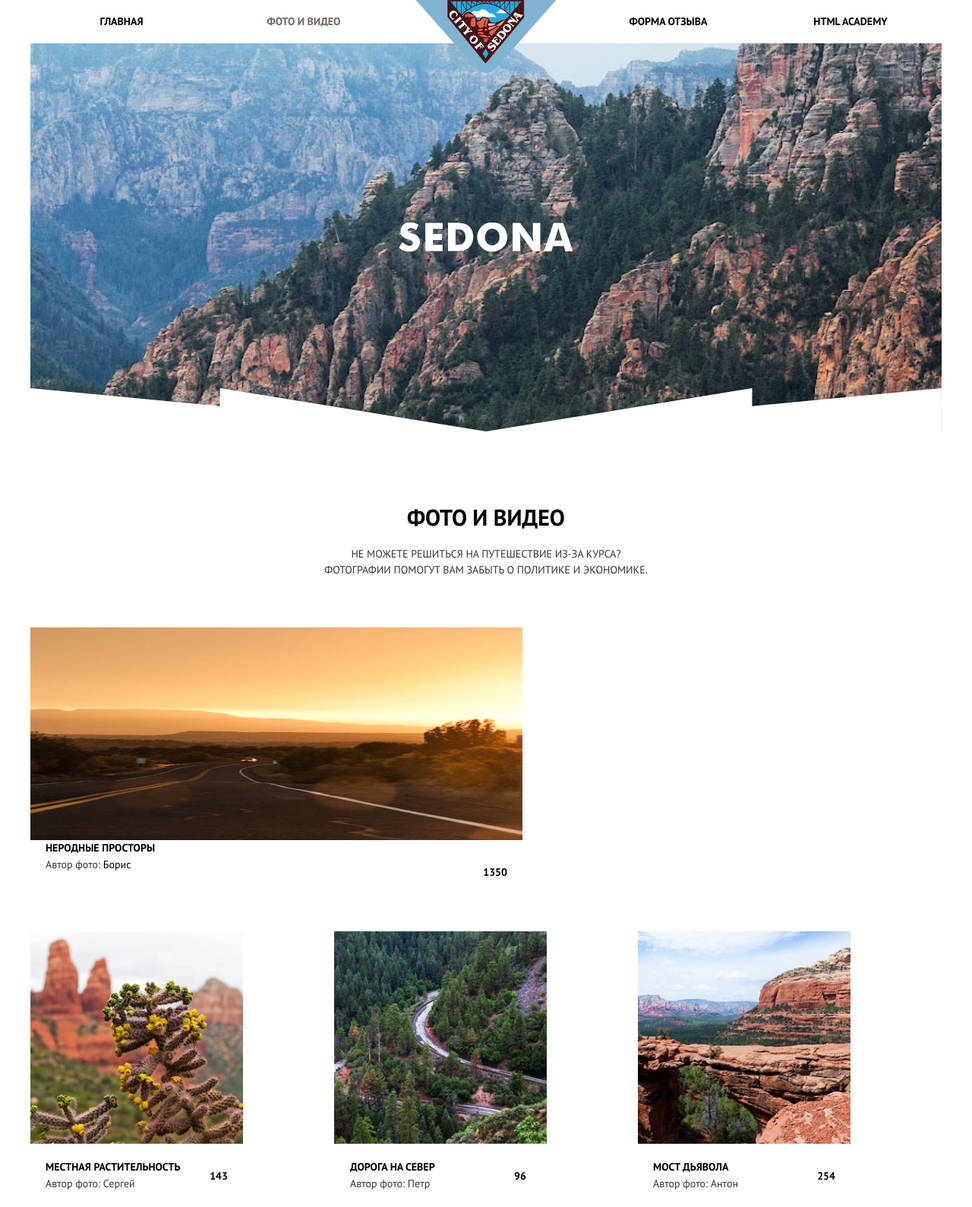
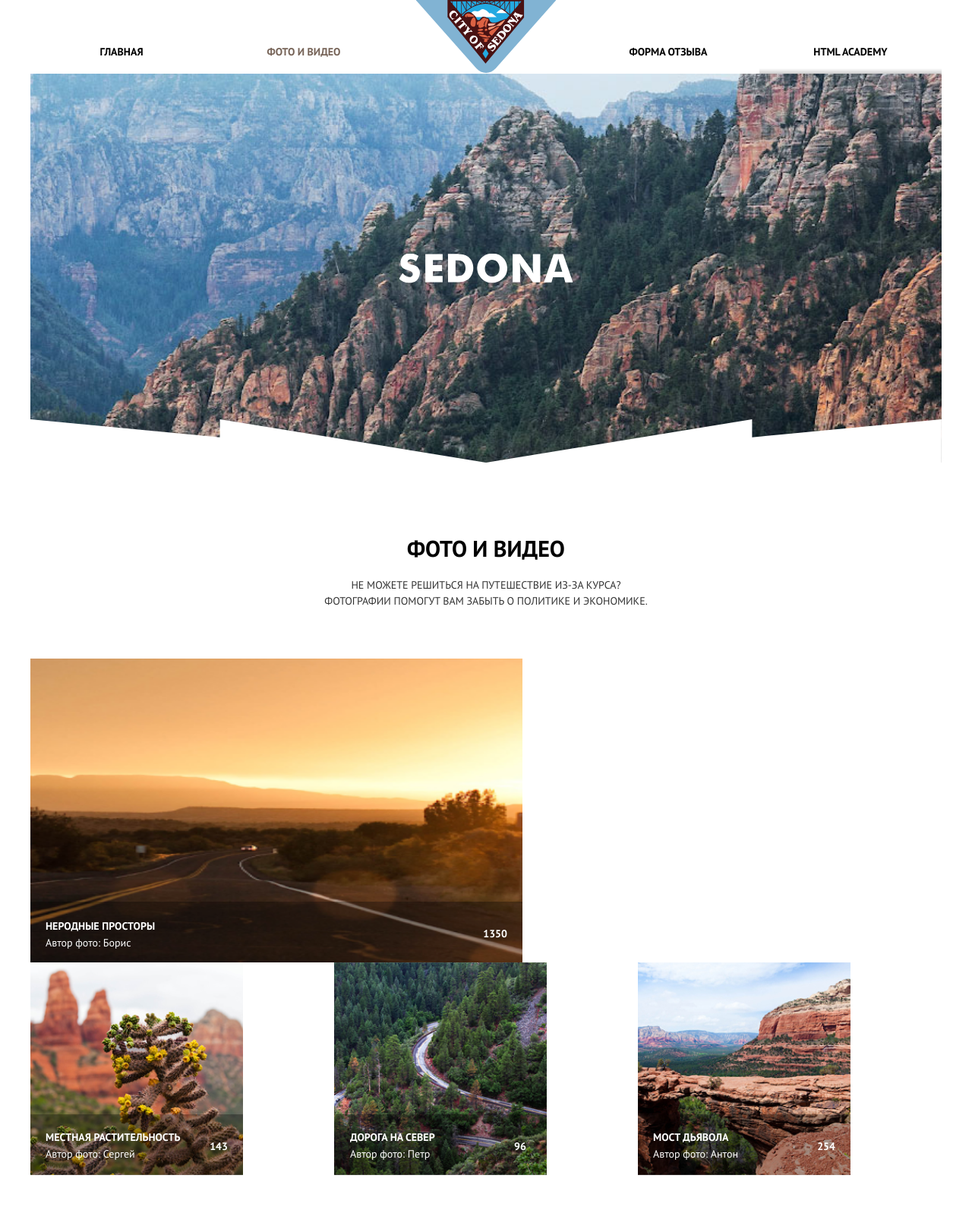
Before and after one commit to htmlacademy-adaptive/2184361-sedona-26, a website: page source/catalog.html in a window 1280 px wide. Shown: the top 1589 px of the page at 76% size. Drawn offline with nearby package versions, Linux system fonts and the light colour scheme; files that its build step writes are made by us from their sources.

Commit message:
added style for main-navigation--nojs, added script nojs

```diff
--- a/source/catalog.html
+++ b/source/catalog.html
@@ -14,7 +14,7 @@
     <a class='main-header__logo'>
       <img src='./img/logo.svg' width="185" height="96" alt='логотип седона'>
     </a>
-    <nav class='main-header__nav main-navigation main-navigation--closed'>
+    <nav class='main-header__nav main-navigation main-navigation--closed main-navigation--nojs'>
       <button class='main-navigation__toggle' type='button'>
         <span class='visual-hidden'>Открыть меню</span>
       </button>
@@ -52,7 +52,9 @@
       </header>
       <ul class="gallery__list">
         <li class='gallery__item gallery-item gallery-item--large'>
+          <a class="gallery-item__wrapper-image" href="#">
           <img class='gallery-item__image-photo' src='./img/photo-1-mobile.jpg.png' alt="Просторы Седоны." width="280" height="280">
+          </a>
           <div class="gallery-item__wrapper">
             <h3 class='gallery-item__title title title--third'>неродные <br class="gallery-item__title-only-tablet"> просторы</h3>
             <dl class='gallery-item__description-list'>
@@ -166,7 +168,6 @@
         <img class='html-academy' src='./img/htmlacademy.svg.svg' alt='htmlacademy'>
       </a>
   </footer>
-  <script src="./js/index.js"></script>
 </body>
 
 </html>
--- a/source/js/index.js
+++ b/source/js/index.js
@@ -1,8 +1,10 @@
 // closed and opened navigation menu
 const toggle = document.querySelector('.main-navigation__toggle');
-const mainNav = document.querySelector('.main-navigation')
+const mainNav = document.querySelector('.main-navigation');
+
+mainNav.classList.remove('main-navigation--nojs');
 
 toggle.addEventListener('click', ()=> {
-  mainNav.classList.toggle('main-navigation--opened')
-  mainNav.classList.toggle('main-navigation--closed')
+  mainNav.classList.toggle('main-navigation--opened');
+  mainNav.classList.toggle('main-navigation--closed');
 })
--- a/source/sass/blocks/gallery-item.scss
+++ b/source/sass/blocks/gallery-item.scss
@@ -24,9 +24,16 @@
   display: block;
   margin: 0 auto;
   width: 100%;
+
+  @media (min-width: $desktop-width) {
+    position: relative;
+    height: 100%;
+    width: 100%;
+  }
 }
 
 .gallery-item__wrapper {
+  width: 100%;
   margin: 0;
   padding-top: 15px;
   position: relative;
@@ -38,8 +45,13 @@
     padding-left: 20px;
   }
 
-  @media (min-width: 1199px) {
-    background: none;
+  @media (min-width: $desktop-width) {
+    position: absolute;
+    left: 0;
+    bottom: 0;
+    z-index: 1;
+    background-color: rgba(0, 0, 0, 0.3);
+    color: $text-secondary;
   }
 }
 
@@ -49,9 +61,19 @@
     padding-left: 21px;
   }
 
-  @media (min-width: 1199px) {
-    background: none;
+  @media (min-width: $desktop-width) {
+    background-color: rgba(0, 0, 0, 0.3);
     padding-left: 21px;
+  }
+}
+
+.gallery-item__title {
+  margin-top: 0;
+  margin-bottom: 1px;
+
+  @media (min-width: $desktop-width) {
+    color: $text-secondary;
+    padding-top: 22px;
   }
 }
 
@@ -63,11 +85,6 @@
   margin: 0;
   height: 21px;
   margin-bottom: 11px;
-}
-
-.gallery-item__title {
-  margin-top: 0;
-  margin-bottom: 1px;
 }
 
 .gallery-item__title-only-tablet {
@@ -83,12 +100,20 @@
 .gallery-item__autor {
   display: inline;
   margin-bottom: 11px;
+
+  @media (min-width: $desktop-width) {
+    color: $text-secondary;
+  }
 }
 
 .gallery-item__name {
   display: inline-block;
   margin-left: 0;
   margin-bottom: 11px;
+
+  @media (min-width: $desktop-width) {
+    color: $text-secondary;
+  }
 }
 
 .gallery-item__icon {
--- a/source/sass/blocks/main-navigation.scss
+++ b/source/sass/blocks/main-navigation.scss
@@ -67,6 +67,19 @@
     display: block;
   }
 
+  &--nojs {
+    .main-navigation__toggle {
+      display: none;
+    }
+
+    .main-navigation__list {
+      display: block;
+      position: static;
+      z-index: 1;
+      margin-top: 40px;
+    }
+  }
+
   @media (min-width: $tablet-width) {
     @include text-bolt-xs;
     color: $main-font;
@@ -131,6 +144,25 @@
   justify-content: center;
   align-items: center;
   min-height: 55px;
+
+  &:first-child {
+    border-top: none;
+  }
+
+  &:last-child {
+    position: relative;
+    border-bottom: none;
+
+    &::after {
+      position: absolute;
+      content: "";
+      height: 7px;
+      background: linear-gradient(180deg, rgba(0, 0, 0, 0) 0%, rgba(0, 0, 0, 0.2) 100%);
+      left: 0;
+      right: 0;
+      bottom: 0;
+    }
+  }
 
   @media (min-width: $tablet-width) {
     // // flex-basis: 25%;
```
Also changed, not shown: source/form.html (+1 -1 lines), source/index.html (+1 -1 lines).
